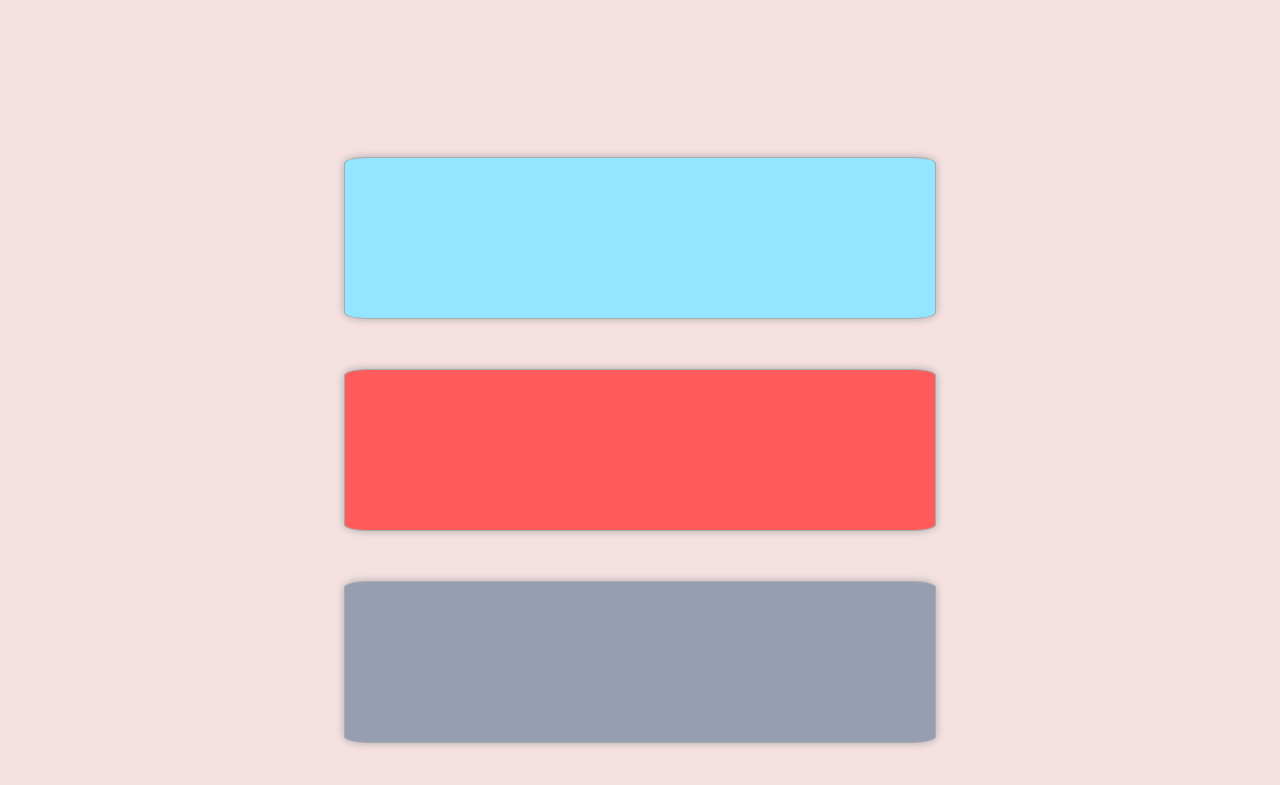
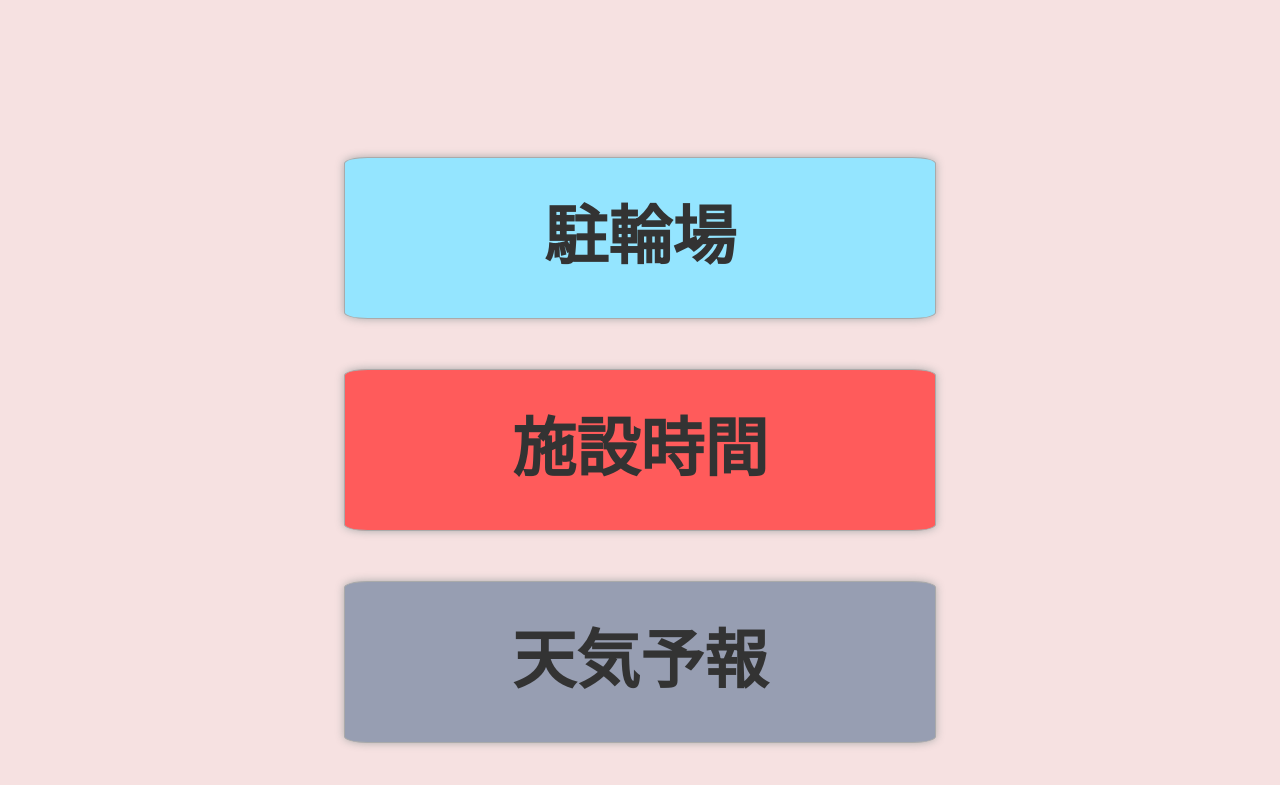
Before and after one commit to soshi1234/gitHubTest, a plain HTML site: page www/index.html in a window 1280 px wide. Shown: the part 97-882 px from the top of the page. Drawn offline with nearby package versions, Linux system fonts and the light colour scheme.

Commit message:
Update index.html

```diff
--- a/www/index.html
+++ b/www/index.html
@@ -19,13 +19,13 @@
   </header>
 
   <main>
-    <a href="bike.html" class="box-1"></a>
-    <a href="sisetu.html" class="box-2"></a>
+    <a href="bike.html" class="box-1">駐輪場</a>
+    <a href="sisetu.html" class="box-2">施設時間</a>
     <!-- <a href="" class="box-3">施設時間</a> -->
     <!-- <div class="box-3">
       <img class="boxs" src="picture/home/sisetuzikann.jpg"></img>
     </div > -->
-    <a href="weather.html" class="box-4"></a>
+    <a href="weather.html" class="box-4">天気予報</a>
   </main>
 
   <script src="changeColor.js"></script>
```
